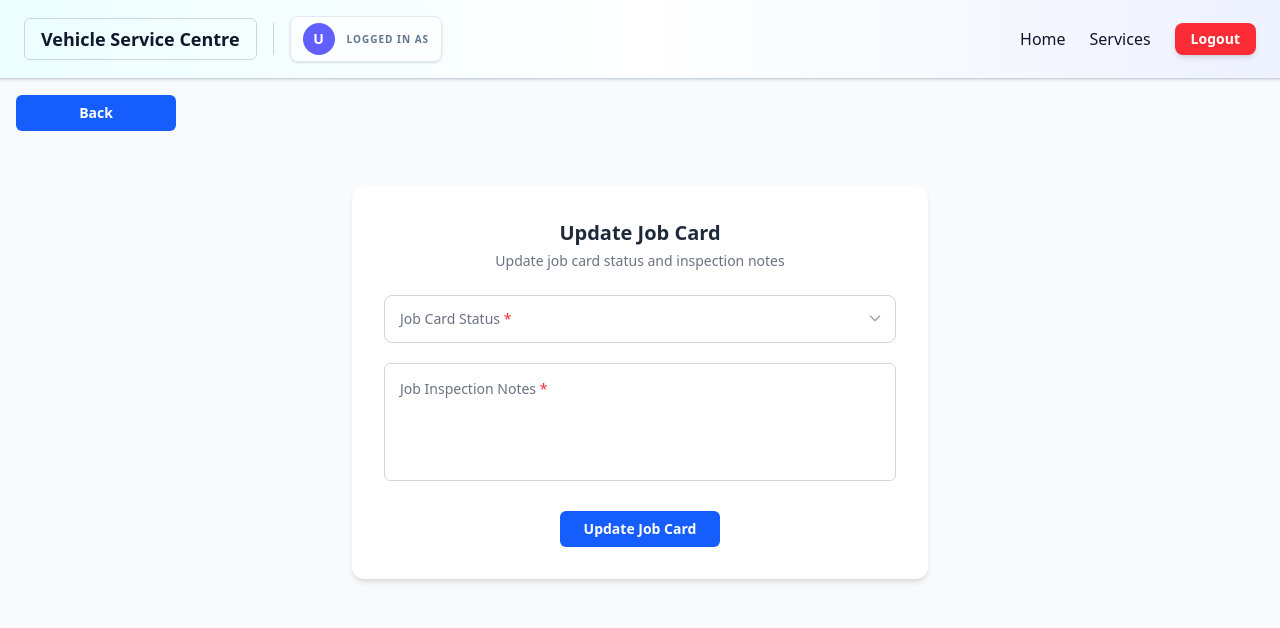
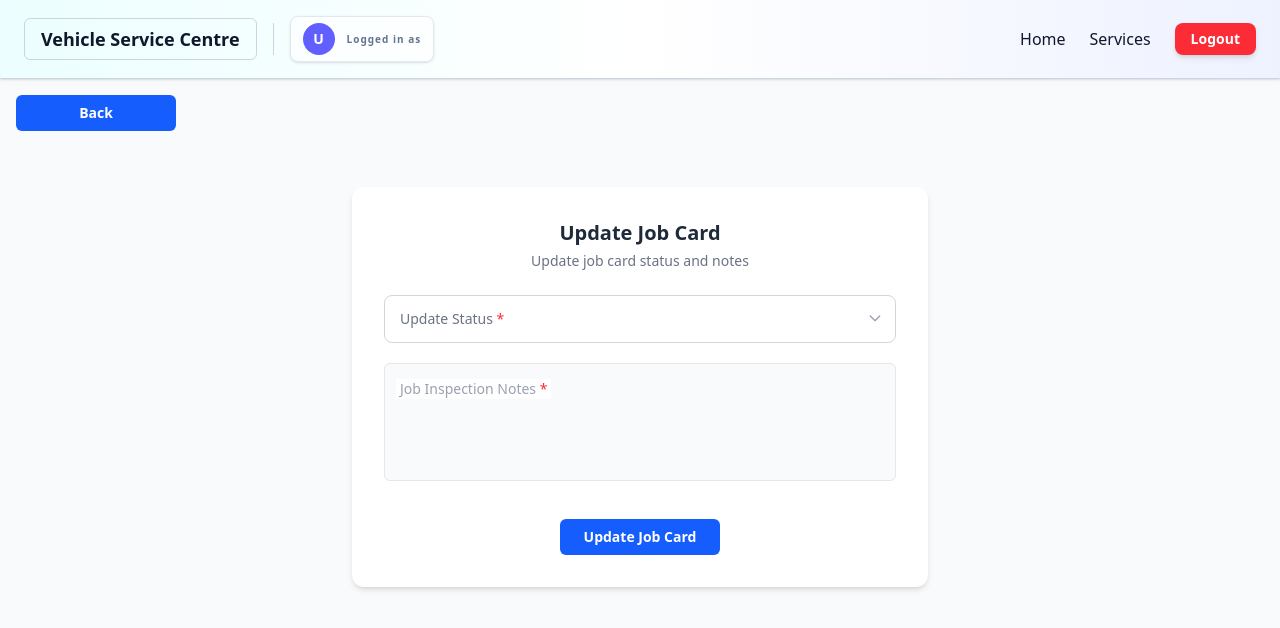
Before and after one commit to Developershaha/vehicleserviceandmaintenancecentre_frontend, a React (Vite) app: page /appointments/updatejobcard in a window 1280 px wide. Shown: the top 628 px of the page. Built offline with nearby package versions, Linux system fonts and the light colour scheme.

Commit message:
added code

```diff
--- a/src/components/Navbar.tsx
+++ b/src/components/Navbar.tsx
@@ -9,7 +9,7 @@ const Navbar = () => {
   const dispatch = useAppDispatch();
   const userDetails = useAppSelector((state) => state.auth);
   const username = userDetails?.username;
-
+  const { userType } = useAppSelector((state) => state.auth);
   const handleLogout = async () => {
     const logoutResponse = await logoutApi(userDetails?.username ?? "");
 
@@ -63,10 +63,10 @@ const Navbar = () => {
 
           {/* Text */}
           <div className="flex flex-col leading-tight">
-            <span className="text-[10px] uppercase tracking-widest text-slate-500 font-semibold">
-              Logged in as
+            <span className="text-sm font-bold text-slate-900">{username}</span>
+            <span className="text-[10px]  tracking-widest text-slate-500 font-semibold">
+              Logged in as {userType}
             </span>
-            <span className="text-sm font-bold text-slate-900">{username}</span>
           </div>
         </div>
       </div>
--- a/src/components/common/UpdateJobCard.tsx
+++ b/src/components/common/UpdateJobCard.tsx
@@ -1,41 +1,78 @@
 import { useFormik } from "formik";
 import axiosInstance from "../auth/pages/apis/axiosInstance";
-import VehicleInput from "./VehicleInput";
 import VehicleButton from "./VehicleButton";
 import { useLocation, useNavigate } from "react-router-dom";
 import { useAppDispatch } from "../../store/hook";
 import { showSnackbar } from "../../store/snackbarSlice";
 import { useEffect, useState } from "react";
 import VehicleTextarea from "./VehicleTextarea";
-import VehicleAutoSelectField from "./VehicleAutoSelectField";
-import { mixed, object, string } from "yup";
+import VehicleAutoSelectField, {
+  type AutoSelectOption,
+} from "./VehicleAutoSelectField";
+import * as Yup from "yup";
+
+// --- TypeScript Interfaces ---
+interface JobCardEntity {
+  jcAptId: number;
+  jcCreated: string;
+  jcCreatedBy: string;
+  jcId: number;
+  jcInspectionNotes: string | null;
+  jcProgressPercentage: number;
+  jcRecordStatus: string;
+  jcRemarks: string | null;
+  jcStatus: string;
+  jcUpdated: string;
+  jcUpdatedBy: string | null;
+  jcWorkDone: string | null;
+}
+
+interface FormValues {
+  jcStatus: AutoSelectOption | null;
+  jcInspectionNotes: string;
+}
+
+const STATUS_OPTIONS = [
+  { label: "Inspection", value: "INSPECTION" },
+  { label: "In Progress", value: "IN_PROGRESS" },
+  { label: "Quality Check", value: "QUALITY_CHECK" },
+  { label: "Ready for Delivery", value: "READY_FOR_DELIVERY" },
+  { label: "Delivered", value: "DELIVERED" },
+];
 
 const UpdateJobCard = () => {
   const [loading, setLoading] = useState(false);
-  const [jobCard, setJobCard] = useState<any>(null);
+  const [jobCard, setJobCard] = useState<JobCardEntity | null>(null);
 
   const navigate = useNavigate();
   const dispatch = useAppDispatch();
   const { state: appointmentId } = useLocation();
 
-  const formik = useFormik({
+  const formik = useFormik<FormValues>({
     initialValues: {
       jcStatus: null,
       jcInspectionNotes: "",
     },
+    enableReinitialize: true,
+    validationSchema: Yup.object({
+      jcStatus: Yup.mixed().required("Status is required"),
 
-    enableReinitialize: true,
-    validationSchema: object({
-      jcStatus: mixed().required("Vehicle type required"),
-
-      jcInspectionNotes: string().required("Brand required"),
+      jcInspectionNotes: Yup.string().when("jcStatus", {
+        is: (status: AutoSelectOption | null) =>
+          ["IN_PROGRESS", "INSPECTION"].includes(status?.value || ""),
+        then: (schema) =>
+          schema.required(
+            "Inspection notes are required when in progress or inspection",
+          ),
+        otherwise: (schema) => schema.notRequired().nullable(),
+      }),
     }),
-
     onSubmit: async (values) => {
       try {
         await axiosInstance.put("/admin/job-cards", null, {
           params: {
-            jcStatus: values.jcStatus,
+            jcId: jobCard?.jcId,
+            jcStatus: values.jcStatus?.value,
             jcInspectionNotes: values.jcInspectionNotes,
           },
         });
@@ -46,7 +83,6 @@ const UpdateJobCard = () => {
             type: "success",
           }),
         );
-
         navigate("/appointments");
       } catch (error) {
         dispatch(
@@ -62,18 +98,21 @@ const UpdateJobCard = () => {
   const getJobCardDetails = async () => {
     try {
       setLoading(true);
-
       const response = await axiosInstance.get("/job-cards", {
         params: { aptId: appointmentId },
       });
 
-      const data = response?.data?.entity;
-
+      const data: JobCardEntity = response?.data?.entity;
       setJobCard(data);
 
       formik.setValues({
-        jcStatus: data?.jcStatus || "",
-        jcInspectionNotes: data?.jcInspectionNotes || "",
+        jcStatus:
+          STATUS_OPTIONS?.find((item) => item?.value === data?.jcStatus) ||
+          null,
+        jcInspectionNotes:
+          (data?.jcStatus === "IN_PROGRESS"
+            ? data?.jcWorkDone
+            : data?.jcInspectionNotes) ?? "",
       });
     } catch (error) {
       console.error("Error fetching job card", error);
@@ -86,132 +125,108 @@ const UpdateJobCard = () => {
     if (appointmentId) {
       getJobCardDetails();
     }
-  }, []);
+  }, [appointmentId]);
 
   return (
     <>
-      {/* Back Button */}
       <div className="mb-4 flex items-center">
         <VehicleButton text="Back" onClick={() => navigate("/appointments")} />
       </div>
 
       <div className="flex justify-center px-4 py-10">
         <div className="w-full max-w-xl rounded-xl bg-white p-8 shadow-md">
-          {/* Header */}
           <div className="mb-6 text-center">
             <h1 className="text-xl font-semibold text-gray-800">
               Update Job Card
             </h1>
-            <p className="text-sm text-gray-500 mt-1">
-              Update job card status and inspection notes
+            <p className="mt-1 text-sm text-gray-500">
+              Update job card status and notes
             </p>
           </div>
 
-          {/* Job Card Details */}
+          {/* Job Card Details Display */}
           {jobCard && (
             <div className="mb-8 overflow-hidden rounded-xl border border-slate-200 bg-white shadow-sm">
-              {/* Header with Record Status */}
               <div className="flex items-center justify-between border-b border-slate-100 bg-slate-50/80 px-5 py-3">
-                <h2 className="text-xs font-bold uppercase tracking-widest text-slate-500">
-                  Job Card Reference: #{jobCard.jcId}
+                <h2 className="text-xs font-bold  tracking-widest text-slate-500">
+                  Job Card Created by: {jobCard.jcCreatedBy}
                 </h2>
                 <span
                   className={`rounded-full px-2.5 py-0.5 text-[10px] font-bold uppercase tracking-wider ${
-                    jobCard.jcRecordStatus === "approved"
+                    jobCard?.jcRecordStatus === "approved"
                       ? "bg-emerald-100 text-emerald-700 ring-1 ring-inset ring-emerald-600/20"
                       : "bg-amber-100 text-amber-700"
                   }`}
                 >
-                  {jobCard.jcRecordStatus}
+                  {jobCard?.jcRecordStatus}
                 </span>
               </div>
 
               <div className="p-5">
-                {/* Primary Details Grid */}
-                <div className="grid grid-cols-2 gap-6 md:grid-cols-3">
-                  {/* Appointment Link */}
+                <div className="grid grid-cols-2 gap-4 md:grid-cols-3">
                   <div className="flex flex-col">
-                    <span className="text-[11px] font-semibold text-slate-400 uppercase">
-                      Appointment
+                    <span className="text-[10px] font-semibold text-slate-400 ">
+                      Created at
                     </span>
-                    <span className="text-sm font-bold text-slate-700">
-                      #{jobCard.jcAptId}
+                    <span className="text-sm text-slate-600">
+                      {new Date(jobCard.jcCreated).toLocaleDateString(
+                        "en-GB",
+                      ) || "-"}
                     </span>
                   </div>
-
-                  {/* Assigned To/Created By */}
                   <div className="flex flex-col">
-                    <span className="text-[11px] font-semibold text-slate-400 uppercase">
-                      Technician
+                    <span className="text-[10px] font-semibold text-slate-400 ">
+                      Updated By
                     </span>
                     <span className="text-sm font-medium text-slate-700">
-                      {jobCard.jcCreatedBy}
+                      {jobCard.jcUpdatedBy || "-"}
                     </span>
-                  </div>
-
-                  {/* Created Date */}
+                  </div>{" "}
                   <div className="flex flex-col">
-                    <span className="text-[11px] font-semibold text-slate-400 uppercase">
-                      Date Created
+                    <span className="text-[10px] font-semibold text-slate-400 ">
+                      Updated at
                     </span>
-                    <span className="text-sm text-slate-600">
-                      {new Date(jobCard.jcCreated).toLocaleDateString("en-GB", {
-                        day: "2-digit",
-                        month: "short",
-                        year: "numeric",
-                      })}
+                    <span className="text-sm font-medium text-slate-700">
+                      {new Date(jobCard?.jcUpdated).toLocaleDateString(
+                        "en-GB",
+                      ) || "-"}
                     </span>
                   </div>
                 </div>
 
-                <hr className="my-5 border-slate-100" />
-
-                {/* Progress and Status Row */}
-                <div className="space-y-4">
-                  <div className="flex items-center justify-between">
-                    <div className="flex items-center gap-2">
-                      <span className="text-xs font-semibold text-slate-500">
-                        Current Phase:
-                      </span>
-                      <span className="inline-flex items-center rounded-md bg-blue-50 px-2 py-1 text-xs font-bold text-blue-700 ring-1 ring-inset ring-blue-700/10">
-                        {jobCard.jcStatus}
-                      </span>
-                    </div>
-                    <span className="text-xs font-bold text-blue-600">
-                      {jobCard.jcProgressPercentage}% Complete
+                <div className="mt-6 space-y-2">
+                  <div className="flex justify-between text-xs">
+                    <span className="font-semibold text-slate-500">
+                      Current Phase:{" "}
+                      {
+                        STATUS_OPTIONS?.find(
+                          (item) => item?.value === jobCard?.jcStatus,
+                        )?.label
+                      }
+                    </span>
+                    <span className="font-bold text-blue-600">
+                      {jobCard?.jcProgressPercentage} %
                     </span>
                   </div>
-
-                  {/* Progress Bar */}
-                  <div className="relative h-2.5 w-full rounded-full bg-slate-100 overflow-hidden">
+                  <div className="h-2 w-full rounded-full bg-slate-100">
                     <div
-                      className="h-full rounded-full bg-blue-500 shadow-[0_0_8px_rgba(59,130,246,0.5)] transition-all duration-700 ease-out"
-                      style={{ width: `${jobCard.jcProgressPercentage}%` }}
+                      className="h-full rounded-full bg-blue-500 transition-all duration-500"
+                      style={{ width: `${jobCard?.jcProgressPercentage}%` }}
                     />
                   </div>
                 </div>
-
-                {/* Quick Info Footer */}
-                {jobCard.jcUpdated && (
-                  <div className="mt-4 text-right">
-                    <p className="text-[10px] italic text-slate-400">
-                      Last updated:{" "}
-                      {new Date(jobCard.jcUpdated).toLocaleString()}
-                    </p>
-                  </div>
-                )}
               </div>
             </div>
           )}
 
           {/* Form */}
-          <form onSubmit={formik.handleSubmit}>
+          <form onSubmit={formik.handleSubmit} className="space-y-5">
             <VehicleAutoSelectField
-              label="Job Card Status"
+              label="Update Status"
               name="jcStatus"
               value={formik.values.jcStatus}
-              options={[]}
-              onChange={(val) => formik.setFieldValue("vehVehicleType", val)}
+              options={STATUS_OPTIONS ?? []}
+              onChange={(val) => formik.setFieldValue("jcStatus", val)}
               onBlur={formik.handleBlur}
               clearable
               required
@@ -222,9 +237,15 @@ const UpdateJobCard = () => {
               }
               touched={formik.touched.jcStatus}
             />
+
             <VehicleTextarea
               label="Job Inspection Notes"
               name="jcInspectionNotes"
+              disabled={
+                !["IN_PROGRESS", "INSPECTION"].includes(
+                  formik.values.jcStatus?.value || "",
+                )
+              }
               value={formik.values.jcInspectionNotes}
               onChange={formik.handleChange}
               onBlur={formik.handleBlur}
@@ -232,11 +253,13 @@ const UpdateJobCard = () => {
               touched={formik.touched.jcInspectionNotes}
               required
             />
-            <div className="mt-6">
+
+            <div className="mt-8">
               <VehicleButton
-                text="Update Job Card"
+                text={loading ? "Updating..." : "Update Job Card"}
                 type="submit"
                 align="center"
+                disabled={loading}
               />
             </div>
           </form>
--- a/src/components/common/VehicleTextarea.tsx
+++ b/src/components/common/VehicleTextarea.tsx
@@ -6,6 +6,7 @@ interface VehicleTextareaProps {
   value: string;
   rows?: number;
   required?: boolean;
+  disabled?: boolean; // 1. Added to interface
   error?: string;
   touched?: boolean;
   onChange: (e: React.ChangeEvent<HTMLTextAreaElement>) => void;
@@ -18,6 +19,7 @@ const VehicleTextarea = ({
   value,
   rows = 4,
   required = false,
+  disabled = false, // 2. Default to false
   error,
   touched,
   onChange,
@@ -35,13 +37,16 @@ const VehicleTextarea = ({
         value={value}
         onChange={onChange}
         onBlur={onBlur}
+        disabled={disabled} // 3. Pass to native textarea
         className={`
           peer w-full resize-none rounded-md border px-4 pt-6 pb-3
-          text-sm outline-none
+          text-sm outline-none transition-all
           ${
-            showError
-              ? "border-red-500 focus:ring-2 focus:ring-red-200"
-              : "border-gray-300 focus:border-blue-600 focus:ring-2 focus:ring-blue-200"
+            disabled
+              ? "cursor-not-allowed bg-gray-50 text-gray-400 border-gray-200" // Disabled styles
+              : showError
+                ? "border-red-500 focus:ring-2 focus:ring-red-200"
+                : "border-gray-300 focus:border-blue-600 focus:ring-2 focus:ring-blue-200"
           }
         `}
       />
@@ -51,18 +56,20 @@ const VehicleTextarea = ({
         htmlFor={name}
         className={`
           absolute left-3 z-10 bg-white px-1 text-sm transition-all
-          ${hasValue ? "-top-2 scale-90 text-blue-600" : "top-4 text-gray-500"}
+          ${hasValue ? "-top-2 scale-90" : "top-4"}
+          ${disabled ? "text-gray-400" : "text-gray-500"}
           peer-focus:-top-2
           peer-focus:scale-90
-          peer-focus:text-blue-600
+          ${!disabled && !showError ? "peer-focus:text-blue-600" : ""}
           ${showError ? "text-red-600 peer-focus:text-red-600" : ""}
+          ${hasValue && !disabled && !showError ? "text-blue-600" : ""}
         `}
       >
         {label}
         {required && <span className="text-red-500"> *</span>}
       </label>
 
-      {showError && (
+      {showError && !disabled && (
         <p className="mt-1 text-xs text-red-600">{error}</p>
       )}
     </div>
```
Also changed, not shown: src/components/module/appoitment/AppointmentList.tsx (+6 -2 lines).
